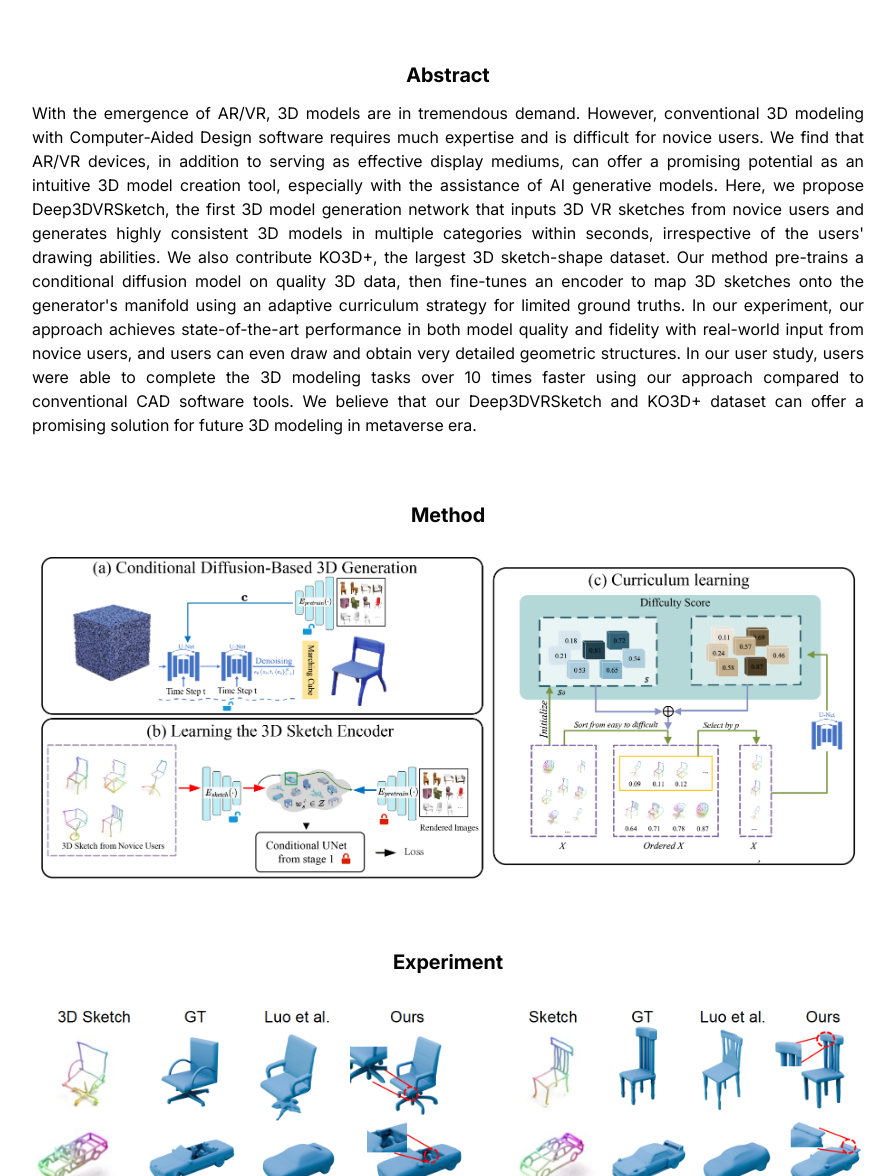
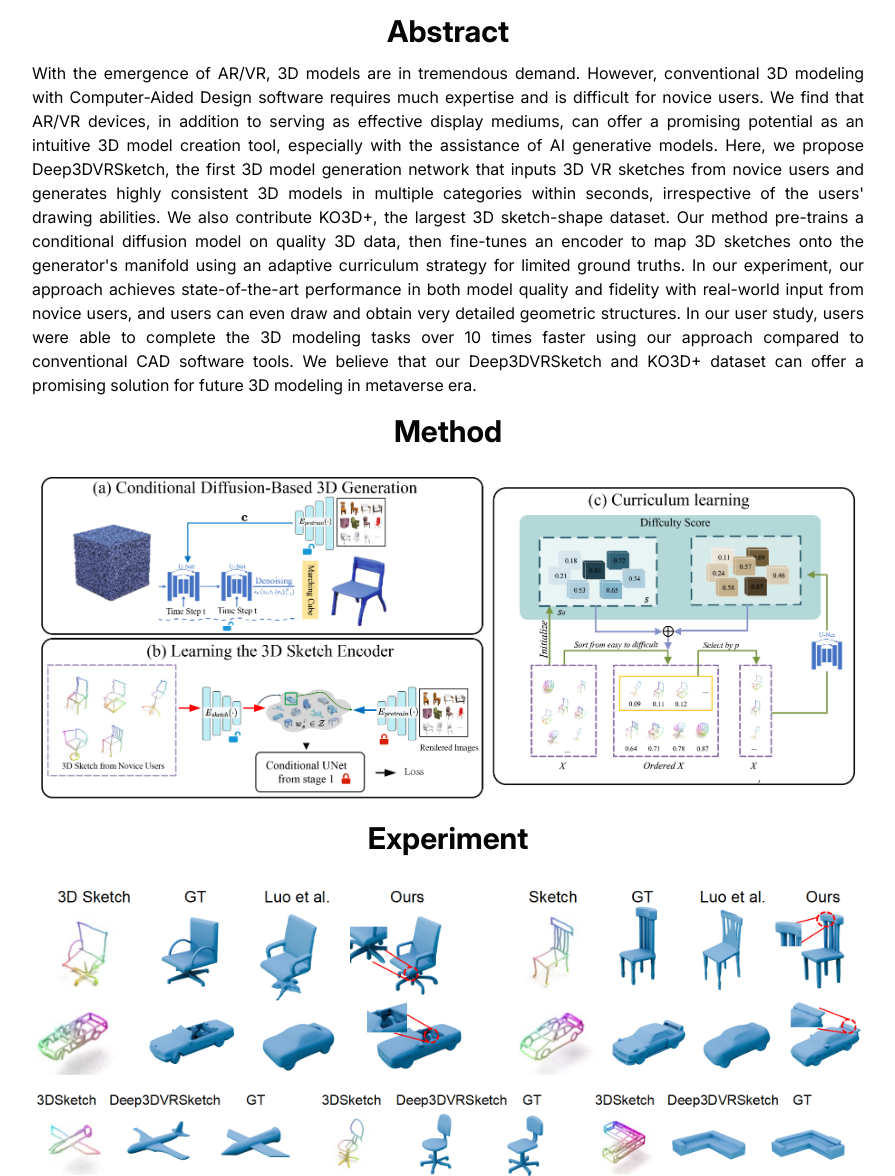
Before and after one commit to tianrun-chen/Deep3DVRSketch, a plain HTML site: page index.html in a window 1280 px wide. Shown: the part 706-1882 px from the top of the page, without its empty margins (192-1087 px from the left). Drawn offline with Linux system fonts and the light colour scheme.

Commit message:
Update index.html

```diff
--- a/index.html
+++ b/index.html
@@ -218,8 +218,8 @@
           </div>
         </div>
 
-        <div class="space-y-3 pt-16" id="Abstract">
-          <h1 class="text-primary font-sans text-xl font-bold dark:text-white text-center">
+        <div class="space-y-3 pt-4" id="Abstract">
+          <h1 class="text-primary font-sans text-3xl font-bold dark:text-white text-center">
             Abstract
           </h1>
           <p class="text-justify block font-normal"></p>
@@ -245,8 +245,8 @@
           </p>
         </div>
 
-        <div class="space-y-3 pt-16" id="Method">
-          <h1 class="text-primary font-sans text-xl font-bold dark:text-white text-center">
+        <div class="space-y-3 pt-4" id="Method">
+          <h1 class="text-primary font-sans text-3xl font-bold dark:text-white text-center">
             Method
           </h1>
           <p class="text-justify block font-normal"></p>
@@ -271,8 +271,8 @@
             </div>
           </div>
         </div>
-        <div class="space-y-3 pt-16" id="Experiment">
-          <h1 class="text-primary font-sans text-xl font-bold dark:text-white text-center">
+        <div class="space-y-3 pt-4" id="Experiment">
+          <h1 class="text-primary font-sans text-3xl font-bold dark:text-white text-center">
             Experiment
           </h1>
           <p class="text-justify block font-normal"></p>
```
